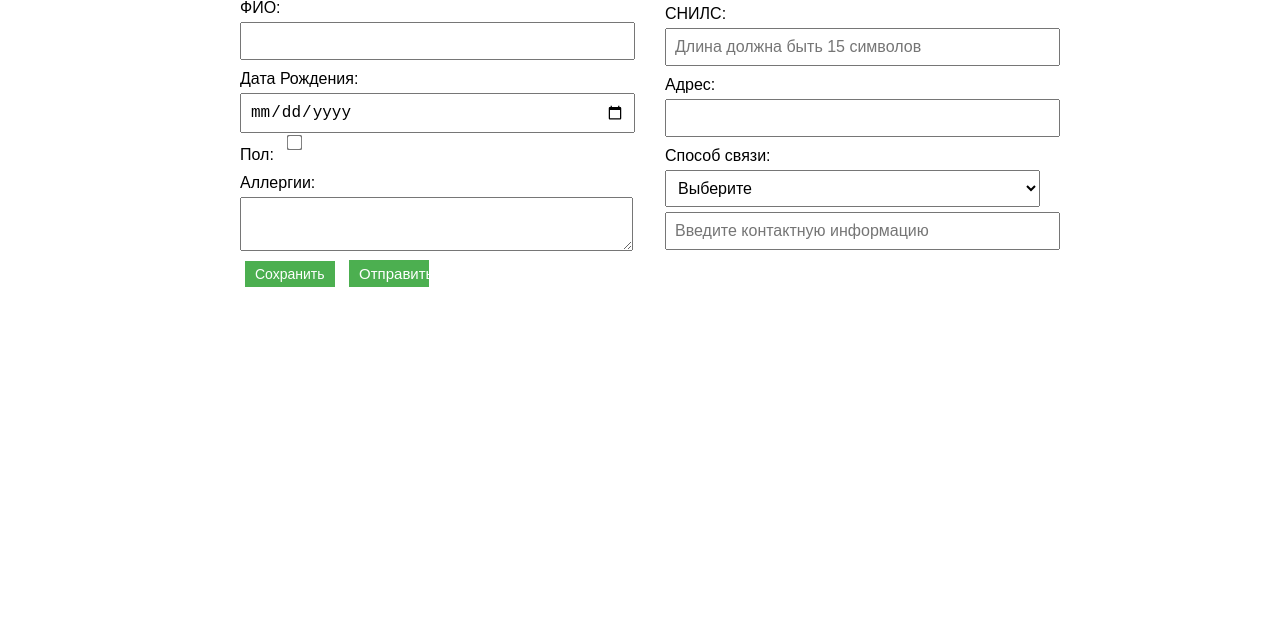
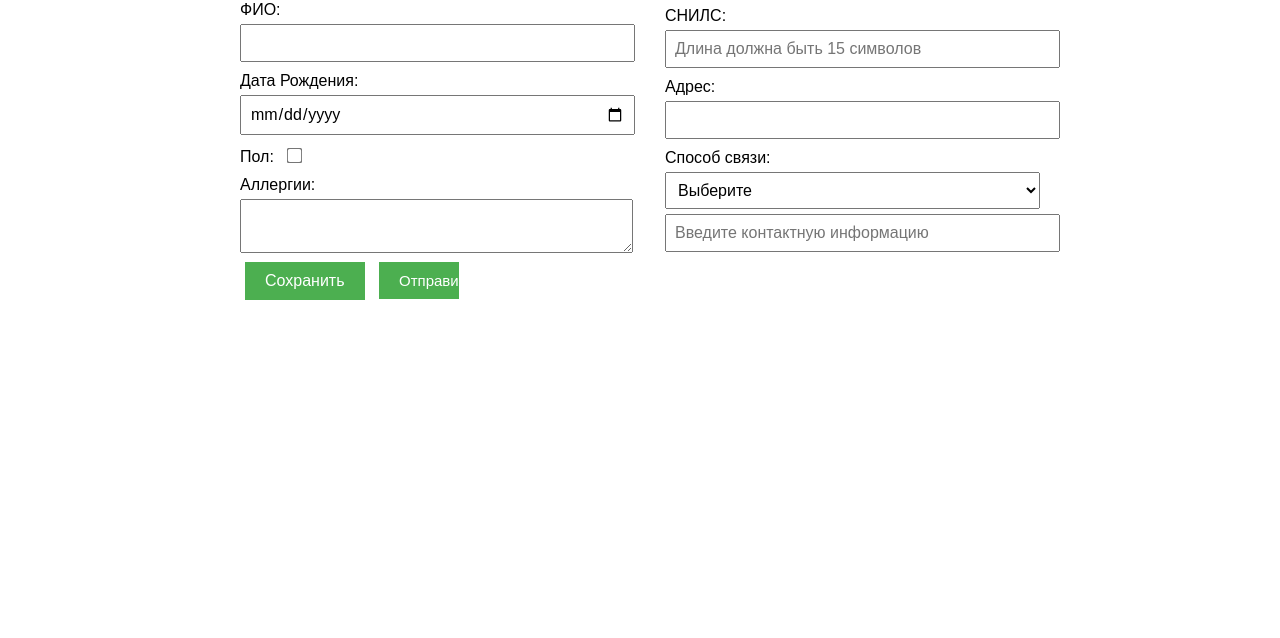
Before and after one commit to KachesovS/TestForm, a plain HTML site: page index.html in a window 1280 px wide. Shown: the part 162-800 px from the top of the page. Drawn offline with Linux system fonts and the light colour scheme.

Commit message:
Update styles.css

```diff
--- a/styles.css
+++ b/styles.css
@@ -1,7 +1,10 @@
+body, input, select, textarea, button {
+    font-family: Arial, sans-serif;
+    font-size: 16px;
+}
+
 body {
-    font-family: Arial, sans-serif;
     margin: 20px;
-    font-size: 16px;
 }
 
 form {
@@ -11,7 +14,7 @@ form {
 
 .form-row {
     display: flex;
-    gap: 50px; /* Увеличенное расстояние между колонками */
+    gap: 50px;
 }
 
 .form-column {
@@ -21,14 +24,12 @@ form {
 label {
     display: block;
     margin-top: 10px;
-    font-size: 16px;
 }
 
 input, select, textarea {
     width: 100%;
     padding: 8px;
     margin-top: 5px;
-    font-size: 16px;
 }
 
 button {
@@ -37,14 +38,20 @@ button {
     color: white;
     border: none;
     cursor: pointer;
-    font-size: 16px;
     margin: 5px;
+    min-width: 80px;
 }
 
 button:hover {
     background-color: #45a049;
 }
 
+#submitButton {
+    font-size: 15px;
+    width: 80px;
+}
+
+/* Стили для тултипов */
 .tooltip {
     position: relative;
     display: inline-block;
@@ -61,18 +68,18 @@ button:hover {
     padding: 5px;
     position: absolute;
     z-index: 1;
-    top: 150%; /* Позиция тултипа ниже значка */
+    top: 150%;
     left: 50%;
     margin-left: -100px;
     opacity: 0;
     transition: opacity 0.3s;
-    font-size: 12px; /* Уменьшенный размер шрифта для тултипа */
+    font-size: 12px;
 }
 
 .tooltip .tooltiptext::after {
     content: "";
     position: absolute;
-    bottom: 100%; /* Стрелка тултипа */
+    bottom: 100%;
     left: 50%;
     margin-left: -5px;
     border-width: 5px;
@@ -88,36 +95,25 @@ button:hover {
 .question-mark {
     vertical-align: middle;
     margin-left: 5px;
-    font-size: 16px;
 }
 
-/* Стиль для валидации СНИЛС */
+/* Специфические стили */
 input#snils.invalid {
     border-color: red;
 }
 
-#submitButton {
-    font-size: 15px; /* Увеличен размер текста */
-    width: 80px; /* Уменьшена ширина кнопки */
-}
-
-/* Стили для строки с полом */
 label[for="gender"] {
     display: inline-block;
     margin-right: 10px;
-    vertical-align: top; /* Изменили на top для выравнивания по верхнему краю */
-    padding-top: 3px; /* Добавляем небольшой отступ сверху для метки */
+    padding-top: 3px;
 }
 
 #gender {
     width: auto;
-    margin: 3px 0 0 0; /* Добавили отступ сверху 3px */
-    vertical-align: top;
+    margin: 3px 0 0 0;
     transform: scale(1.2);
 }
 
-
-/* Выровняли чекбоксы под названиями групп крови */
 .blood-type-options {
     display: flex;
     justify-content: space-between;
@@ -130,20 +126,3 @@ label[for="gender"] {
     flex-direction: column;
     align-items: center;
 }
-
-button {
-    padding: 5px 10px;
-    background-color: #4CAF50;
-    color: white;
-    border: none;
-    cursor: pointer;
-    font-size: 14px;
-    margin: 5px;
-    min-width: 80px;
-    overflow: visible; /* Позволяет тексту выйти за границы */
-    white-space: nowrap;
-}
-
-button:hover {
-    background-color: #45a049;
-}
```
